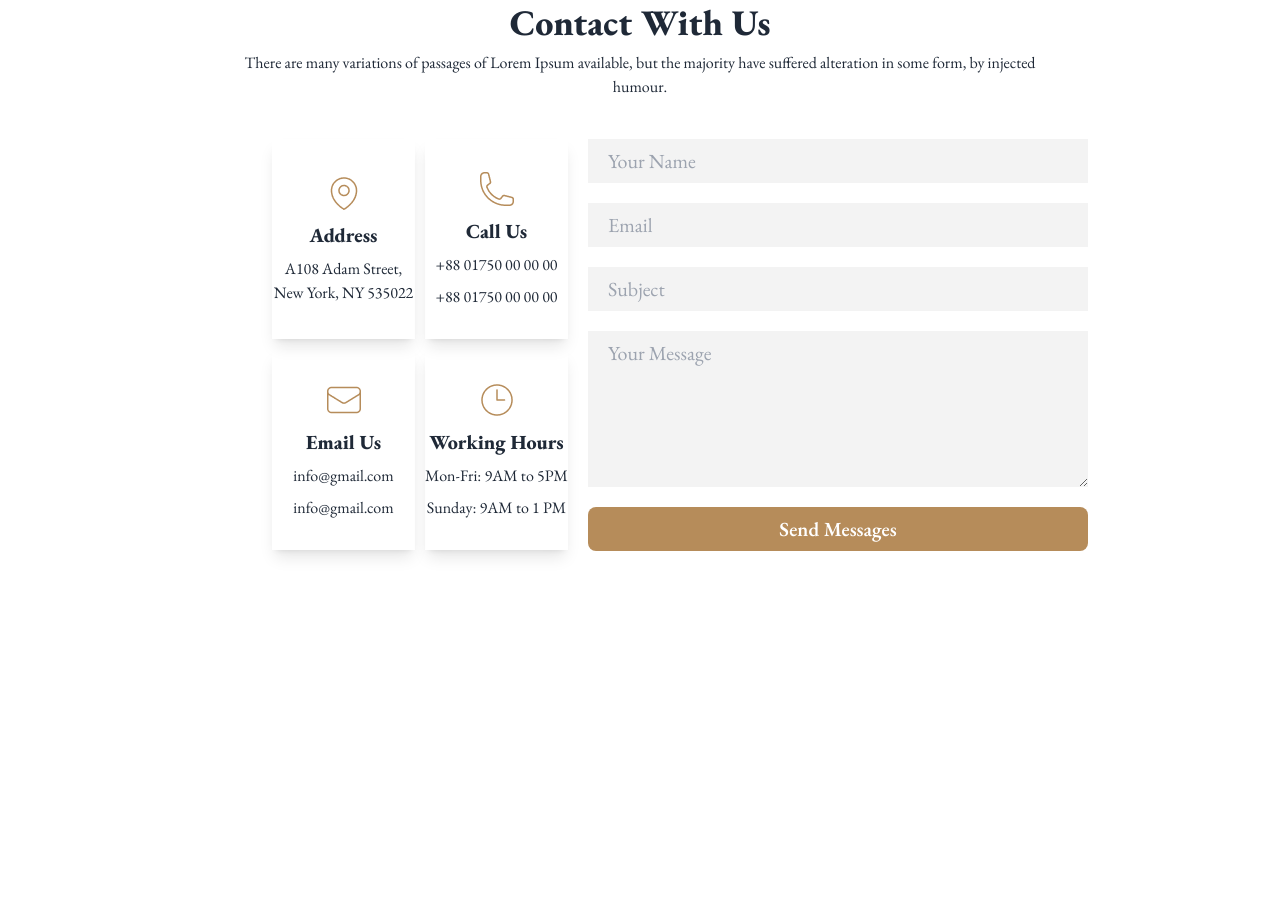
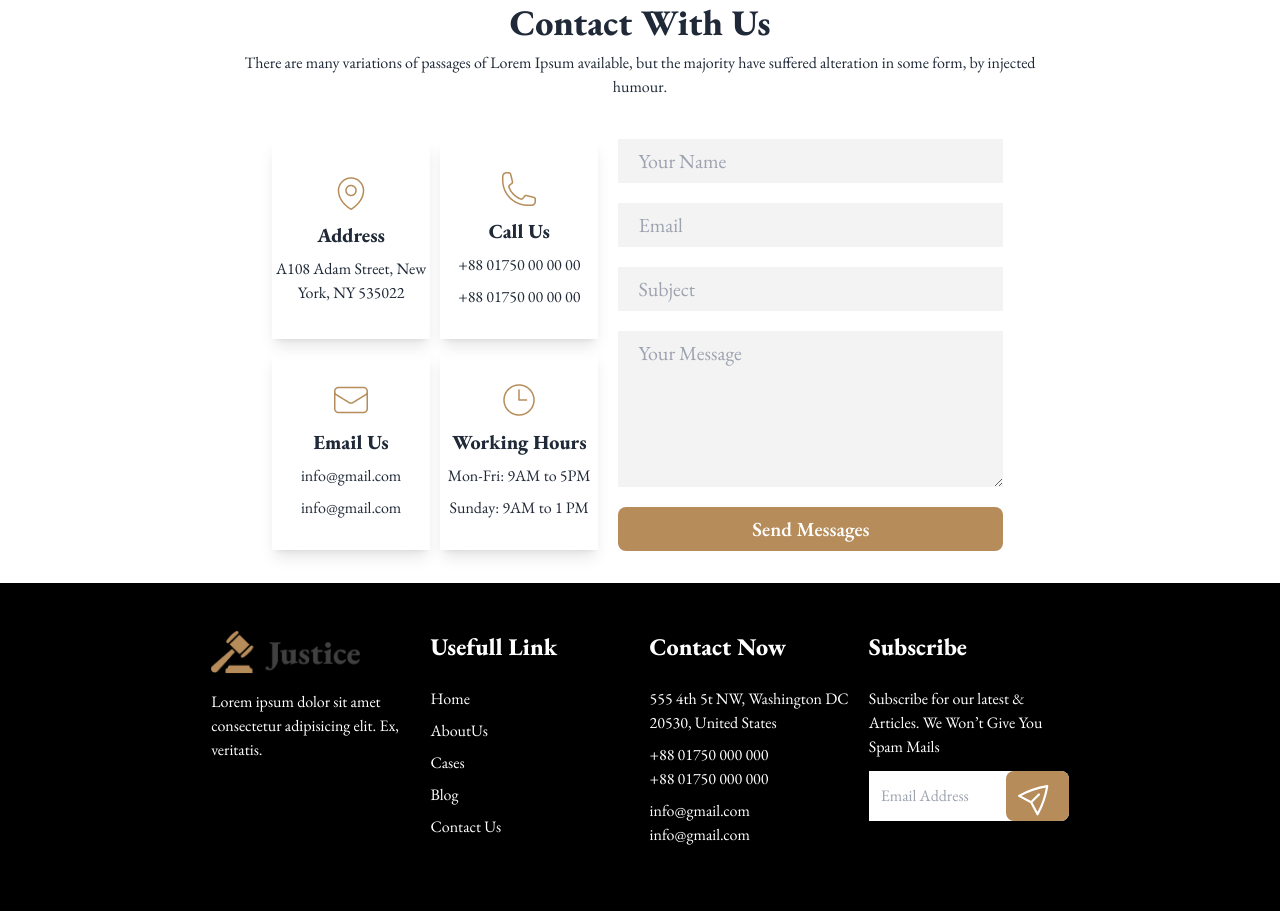
Before and after one commit to Sha-hed/Justice_Repo, a plain HTML site: page index.html in a window 1280 px wide. Shown: the part 2869-3780 px from the top of the page. Before the commit the page ends 3452 px from the top, so only its background shows below. Drawn offline with nearby package versions, Linux system fonts and the light colour scheme.

Commit message:
Adding Footer

```diff
--- a/index.html
+++ b/index.html
@@ -462,7 +462,7 @@
             </div>
             <div class="w[30%] flex flex-col space-y-5">
               <input
-                class="py-2 px-5 outline-none bg-[#F3F3F3] w-[500px] text-xl"
+                class="py-2 px-5 outline-none bg-[#F3F3F3] w-full text-xl"
                 type="text"
                 name=""
                 id=""
@@ -500,5 +500,51 @@
         </div>
       </section>
     </main>
+    <footer class="bg-black text-white">
+      <div class="container mx-auto px-2 lg:px-48 mt-8 py-12">
+        <div class="flex flex-col lg:flex-row justify-center lg:justify-evenly items-center lg:items-start">
+       <div class="w-[200px] mb-6">
+        <img class="w-3/4"src="images/logo2.png" alt="">
+        <p class="mt-4">Lorem ipsum dolor sit amet consectetur adipisicing elit. Ex, veritatis.</p>
+       </div>
+       <div class="w-[200px] mb-2">
+        <h1 class="text-2xl font-extrabold mb-6">Usefull Link</h1>
+        <ul class="space-y-2">
+          <li>Home</li>
+          <li>AboutUs</li>
+          <li>Cases</li>
+          <li>Blog</li>
+          <li>Contact Us</li>
+        </ul>
+       </div>
+       <div class="w-[200px] space-y-2 mb-4">
+        <h1 class="text-2xl font-extrabold mb-6">Contact Now</h1>
+        <p>555 4th 5t NW, Washington
+          DC 20530, United States</p>
+        <p>+88 01750 000 000<br>
+            +88 01750 000 000</p>
+          <p>info@gmail.com<br>
+            info@gmail.com</p>
+       </div>
+       <div class="w-[200px] space-y-3">
+        <h1 class="text-2xl font-extrabold mb-6">Subscribe</h1>
+        <p>Subscribe for our latest & Articles. We Won’t Give You Spam Mails</p>
+        <div class="flex bg-white rounded-lg">
+          <input type="text" name="" id="" class="w-3/4 p-3 outline-none" placeholder="Email Address">
+          <svg xmlns="http://www.w3.org/2000/svg" width="34" height="34" viewBox="0 0 34 34" fill="none" class="bg-[#B68C5A] inline w-[70px] h-[50px] rounded-lg">
+            <g clip-path="url(#clip0_12_37)">
+              <path d="M12.7279 21.2427L4.52197 16.8989C10.4846 13.6228 16.9629 11.3888 23.6775 10.2931C22.5826 17.0078 20.3492 23.4863 17.0738 29.4494L12.7279 21.2427ZM12.7279 21.2427L18.0312 15.9394" stroke="white" stroke-width="1.5" stroke-linecap="round" stroke-linejoin="round"/>
+            </g>
+            <defs>
+              <clipPath id="clip0_12_37">
+                <rect width="24" height="24" fill="white" transform="translate(0 17) rotate(-45)"/>
+              </clipPath>
+            </defs>
+          </svg>
+        </div>
+       </div>
+      </div>
+      </div>
+    </footer>
   </body>
 </html>
```
